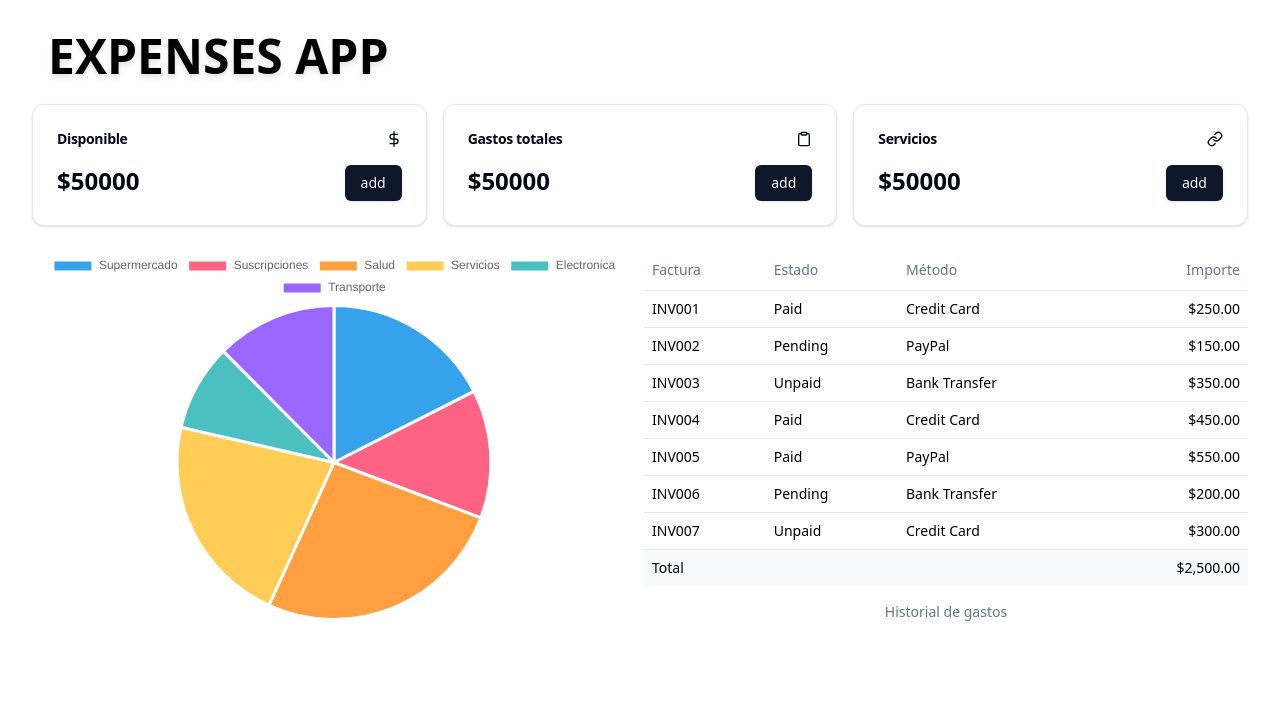
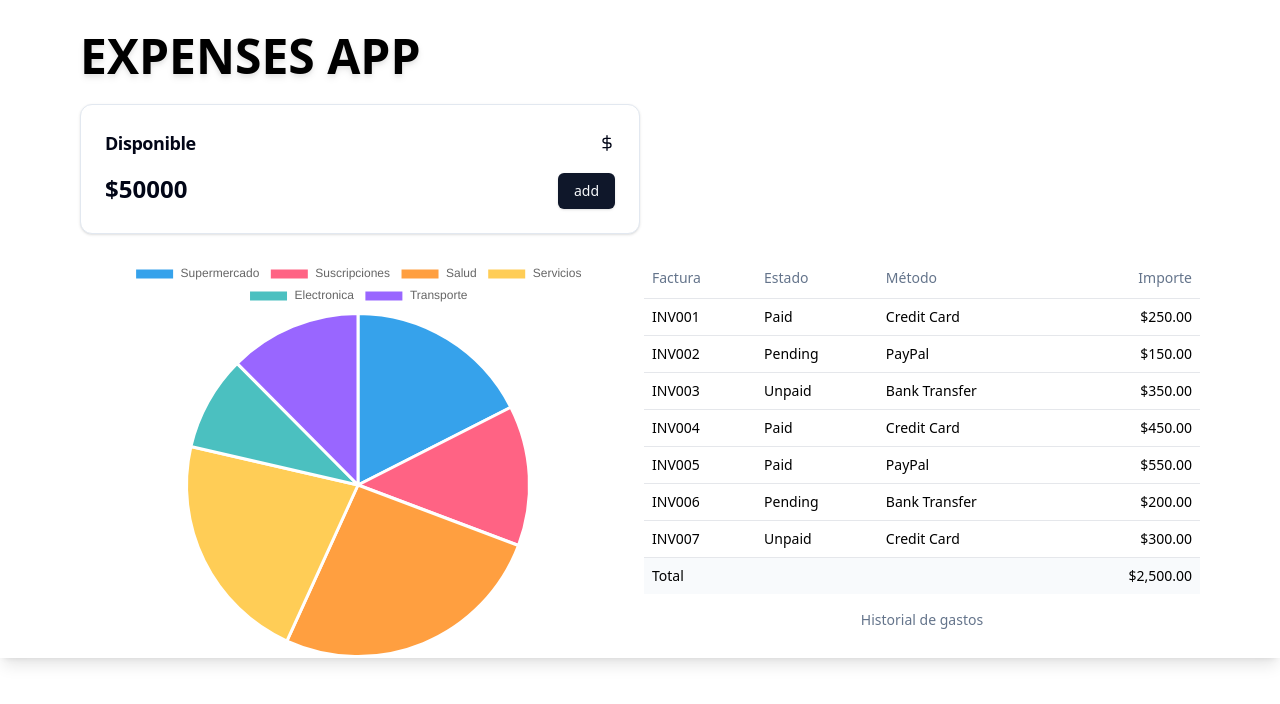
Before and after one commit to Codenburg/expenses-app, a React (Vite) app: page / in a window 1280 px wide. Shown: the top 704 px of the page. Built offline with nearby package versions, Linux system fonts and the light colour scheme; no server answers; the database is empty.

Commit message:
feat: change width and height of the Pie Chart and remove 2 cards

```diff
--- a/src/App.tsx
+++ b/src/App.tsx
@@ -2,7 +2,7 @@ import Home from "./pages/Home";
 
 function App() {
   return (
-    <main className="flex-1 pt-8">
+    <main className="bg-white shadow-lg flex-1 pt-8 container pr-20 pl-20">
       <Home />
     </main>
   );
--- a/src/components/Card.tsx
+++ b/src/components/Card.tsx
@@ -29,7 +29,7 @@ export function CardComponent({ title, IconCard }: Props) {
   return (
     <Card>
       <CardHeader className="p-6 flex flex-row items-center justify-between space-y-0 pb-2">
-        <CardTitle className="text-sm">{title}</CardTitle>
+        <CardTitle className="text-lg">{title}</CardTitle>
         {IconCard}
       </CardHeader>
       <CardContent className="flex justify-between pt-2">
--- a/src/components/PieChart.tsx
+++ b/src/components/PieChart.tsx
@@ -29,6 +29,7 @@ function PieChart() {
     responsive: true,
     maintainAspectRatio: false,
     plugins: {
+      onresize: {},
       colors: {
         forceOverride: true,
       },
@@ -40,7 +41,11 @@ function PieChart() {
 
   return (
     <div>
-      <Pie options={options} data={data} />
+      <Pie
+        style={{ width: "370px", height: "400px" }}
+        options={options}
+        data={data}
+      />
     </div>
   );
 }
--- a/src/pages/Home.tsx
+++ b/src/pages/Home.tsx
@@ -1,21 +1,19 @@
 import { CardComponent } from "@/components/Card";
 import PaymentTable from "@/components/PaymentTable";
 import PieChart from "@/components/PieChart";
-import { FiDollarSign, FiClipboard, FiLink } from "react-icons/fi";
+import { FiDollarSign } from "react-icons/fi";
 
 function Home() {
   return (
-    <div className="container relative">
-      <h1 className="flex justify-start pl-4 antialiased uppercase text-5xl drop-shadow-md font-bold">
+    <div className="relative">
+      <h1 className="flex justify-start antialiased uppercase text-5xl drop-shadow-md font-bold">
         Expenses app
       </h1>
 
       <section>
-        <div className="relative space-y-4 pb-6 pt-6">
-          <div className="grid gap-4 md:grid-cols-2 lg:grid-cols-3">
+        <div className="space-y-4 pb-6 pt-6">
+          <div className="grid lg:grid-cols-2 sm:grid-cols-1">
             <CardComponent title="Disponible" IconCard={<FiDollarSign />} />
-            <CardComponent title="Gastos totales" IconCard={<FiClipboard />} />
-            <CardComponent title="Servicios" IconCard={<FiLink />} />
           </div>
         </div>
       </section>
```
